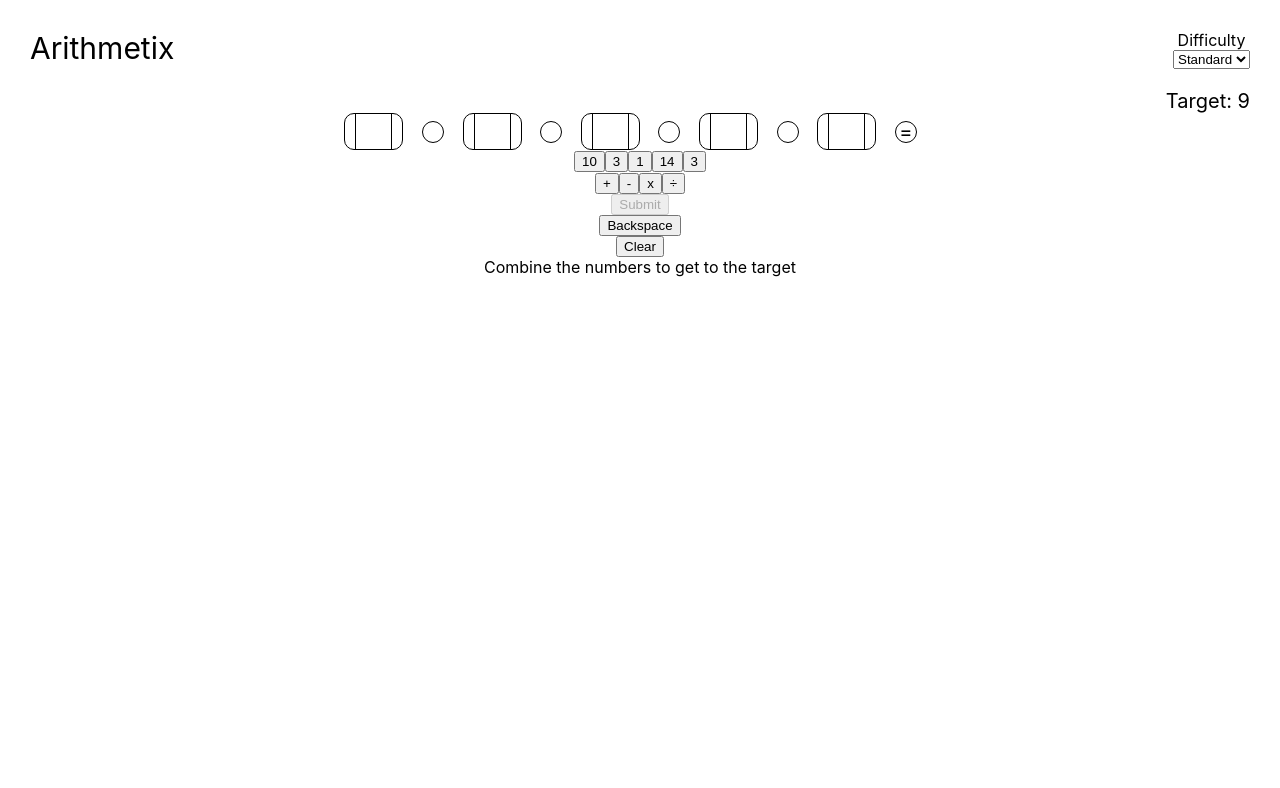
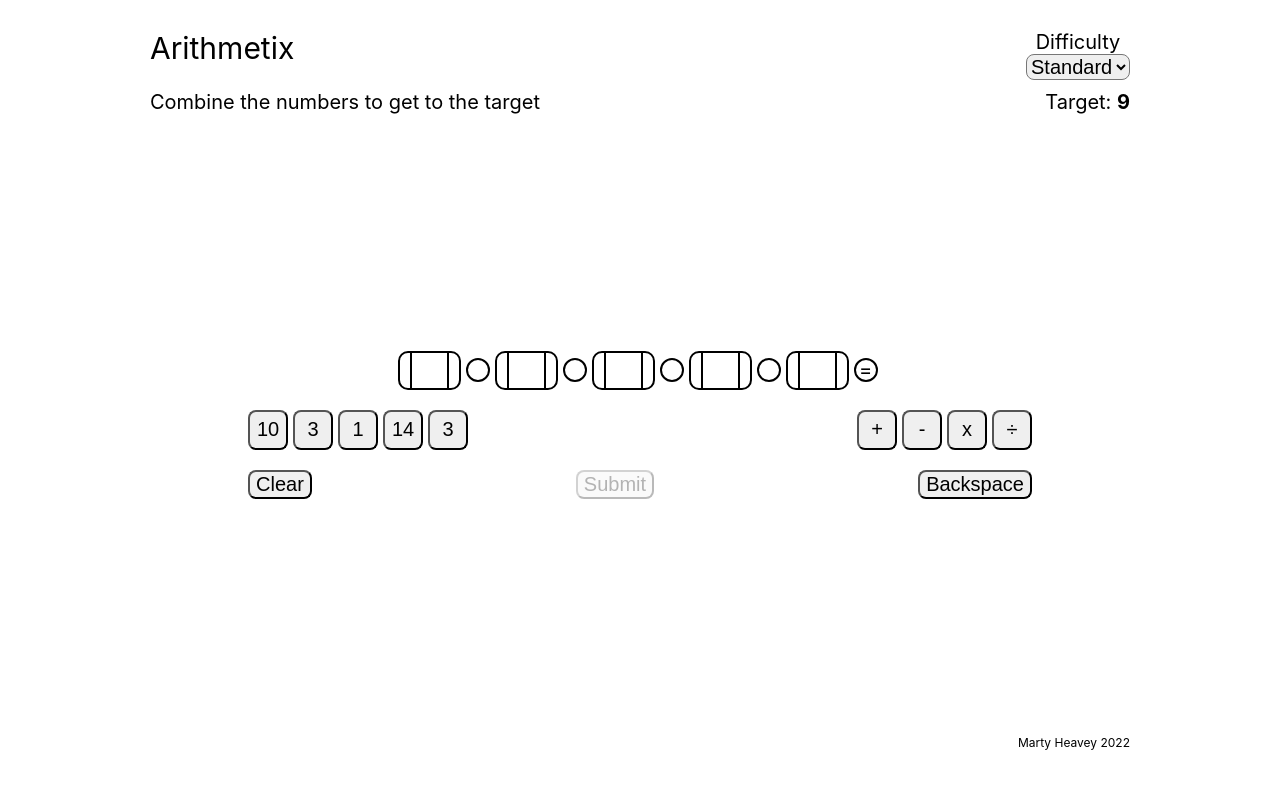
Before and after one commit to mheavey18/arithmetix, a React (Create React App) app: page / in a window 1280 px wide. Shown: the top 788 px of the page. Built offline with nearby package versions, Linux system fonts and the light colour scheme.

Commit message:
rough but functional

```diff
--- a/src/App.css
+++ b/src/App.css
@@ -1,15 +1,21 @@
 .App {
-    /* background-color: pink; */
     padding-top: 30px;
     padding-bottom: 30px;
-    padding-left: 30px;
-    padding-right: 30px;
+    padding-left: 150px;
+    padding-right: 150px;
     display: flex;
     flex-direction: column;
     justify-content: space-between;
+    font-size: 20px;
+    height: 90vh;
 }
 
-@media only screen and (max-width: 600px) {
+.select {
+    font-size: 20px;
+    border-radius: 8px;
+}
+
+@media only screen and (max-width: 1000px) {
     .App {
         padding-left: 10px;
         padding-right: 10px;
@@ -18,8 +24,22 @@
 
 .header {
     display: flex;
+    justify-content: center;
+    margin-bottom: 20px;
+}
+
+.col1 {
+    display: flex;
+    flex-direction: column;
     justify-content: space-between;
-    margin-bottom: 20px;
+}
+
+.col2 {
+    display: flex;
+    flex-direction: column;
+    justify-content: space-between;
+    align-self: flex-end;
+    margin-left: auto;
 }
 
 .title {
@@ -30,6 +50,7 @@
     display: flex;
     flex-direction: column;
     align-items: center;
+    margin-bottom: 10px;
 }
 
 .body {
@@ -38,7 +59,34 @@
     align-items: center;
 }
 
+.firstLine {
+    display: flex;
+    width: 100%;
+    justify-content: center;
+}
+
+.message {
+}
+
 .targetNumber {
     align-self: flex-end;
     font-size: 20px;
 }
+
+.buttonGrids {
+    display: flex;
+    justify-content: space-between;
+    width: 80%;
+    margin-bottom: 20px;
+}
+
+.textButton {
+    font-size: 20px;
+    border-radius: 8px;
+}
+
+.footer {
+    font-size: 12px;
+    display: flex;
+    justify-content: flex-end;
+}
--- a/src/App.js
+++ b/src/App.js
@@ -59,10 +59,21 @@ const App = () => {
     return (
         <div className="App">
             <div className="header">
+                <div className="col1">
                     <div className="title">Arithmetix</div>
+                    <div>
+                    {
+                        winner
+                            ? "You're a winner"
+                            : "Combine the numbers to get to the target"
+                    }
+                    </div>
+                </div>
+                <div className="col2">
                     <div className="difficulty">
                         Difficulty
                         <select
+                            className="select"
                             value={difficulty}
                             onChange={(e) => {
                                 if (e.target.value !== difficulty) {
@@ -77,11 +88,12 @@ const App = () => {
                             <option value="hard">Hard</option>
                         </select>
                     </div>
+                    <div className="targetNumber">
+                        Target: <b>{targetNumberObj.value}</b>
+                    </div>
+                </div>
             </div>
             <div className="body">
-                <div className="targetNumber">
-                    Target: {targetNumberObj.value}
-                </div>
                 <Solution
                     parenPositions={parenPositions}
                     setParenPositions={setParenPositions}
@@ -90,6 +102,7 @@ const App = () => {
                     computedTotal={currentSolution}
                 />
                 {currentSolution}
+                <div className="buttonGrids">
                     {/* number button grid */}
                     <Grid
                         options={remainingNumberObjs}
@@ -105,7 +118,22 @@ const App = () => {
                             setSymbolsSelected([...symbolsSelected, valueToAdd])
                         }}
                     />
+                </div>
+                <div className="buttonGrids">
                     <button
+                        className="textButton"
+                        onClick={() => {
+                            setNumbersSelected([])
+                            setParenPositions([])
+                            setSymbolsSelected([])
+                            setNumberOptions(numberOptions.map(obj => ({ ...obj, canUse: true})))
+                            setCurrentSolution("")
+                        }}
+                    >
+                        Clear
+                    </button>
+                    <button
+                        className="textButton"
                         onClick={() => {
                             const answer = evaluateSelections(numbersSelected, symbolsSelected, parenPositions)
                             setCurrentSolution(answer)
@@ -118,6 +146,7 @@ const App = () => {
                         Submit
                     </button>
                     <button
+                        className="textButton"
                         onClick={() => {
                             if (numbersSelected.length > symbolsSelected.length) {
                                 // remove a number
@@ -139,22 +168,10 @@ const App = () => {
                     >
                         Backspace
                     </button>
-                <button
-                    onClick={() => {
-                        setNumbersSelected([])
-                        setParenPositions([])
-                        setSymbolsSelected([])
-                        setNumberOptions(numberOptions.map(obj => ({ ...obj, canUse: true})))
-                        setCurrentSolution("")
-                    }}
-                >
-                    Clear
-                </button>
-                {
-                    winner
-                        ? "You're a winner"
-                        : "Combine the numbers to get to the target"
-                }
+                </div>
+            </div>
+            <div className="footer">
+                Marty Heavey 2022
             </div>
         </div>
     )
--- a/src/components/Grid/index.jsx
+++ b/src/components/Grid/index.jsx
@@ -1,8 +1,11 @@
+import "./style.css"
+
 const Grid = (props) => {
     const buttons = []
     for (let i = 0; i < props.options.length; i++) {
         buttons.push(
             <button
+                className="numberButton"
                 onClick={() => {
                     props.gridButtonOnClick(props.options[i].value, i)
                 }}
@@ -14,7 +17,7 @@ const Grid = (props) => {
         )
     }
     return (
-        <div>
+        <div className="buttons">
             {buttons}
         </div>
     )
--- /dev/null
+++ b/src/components/Grid/style.css
@@ -0,0 +1,11 @@
+.buttons {
+    display: flex;
+    gap: 5px;
+}
+
+.numberButton {
+    height: 40px;
+    width: 40px;
+    font-size: 20px;
+    border-radius: 8px;
+}
--- a/src/components/Solution/style.css
+++ b/src/components/Solution/style.css
@@ -1,7 +1,7 @@
 .numberBox {
     display: flex;
     flex-direction: row;
-    border: 1px solid black;
+    border: 2px solid black;
     border-radius: 10px;
     height: 35px;
     justify-content: center;
@@ -13,8 +13,8 @@
     justify-content: center;
     align-items: center;
     width: 35px;
-    border-left: 1px solid black;
-    border-right: 1px solid black;
+    border-left: 2px solid black;
+    border-right: 2px solid black;
 }
 
 .leftParen {
@@ -42,7 +42,7 @@
     display: flex;
     align-items: center;
     justify-content: center;
-    border: 1px solid black;
+    border: 2px solid black;
     font-size: 20px;
     /* padding-bottom: 6px; */
 }
@@ -52,6 +52,7 @@
     display: flex;
     justify-content: space-around;
     align-items: center;
+    margin-bottom: 20px;
 }
 
 @media only screen and (max-width: 1200px) {
```
Also changed, not shown: src/components/NumberGrid.jsx (deleted, +0 -34 lines). Lines whose indentation alone changed are shown as unchanged.
